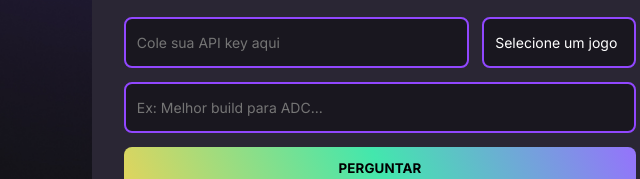
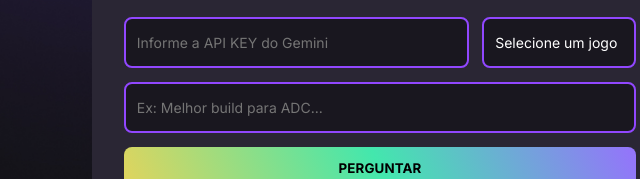
Before and after one commit to sterreis/nlw-agents, a plain HTML site: page index.html in a window 1280 px wide. Shown: the part 317-496 px from the top of the page, 260-900 px from the left. Drawn offline with Linux system fonts and the light colour scheme.

Commit message:
Update API key placeholder text in index.html

```diff
--- a/index.html
+++ b/index.html
@@ -26,7 +26,7 @@
                 <p>Pergunte sobre estratégias, build e dicas para seus jogos!</p>
 
                 <form id="form">
-                    <input id="apiKey" type="password" placeholder="Cole sua API key aqui" required>
+                    <input id="apiKey" type="password" placeholder="Informe a API KEY do Gemini" required>
 
                     <select id="gameSelect">
                         <option value="">Selecione um jogo</option>
```
